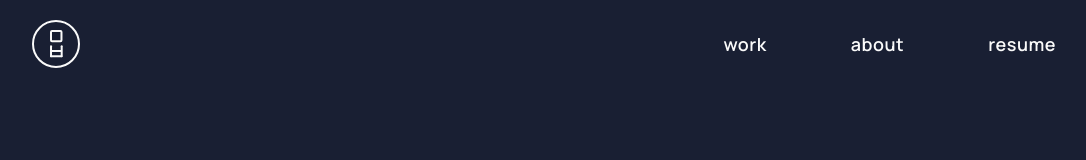
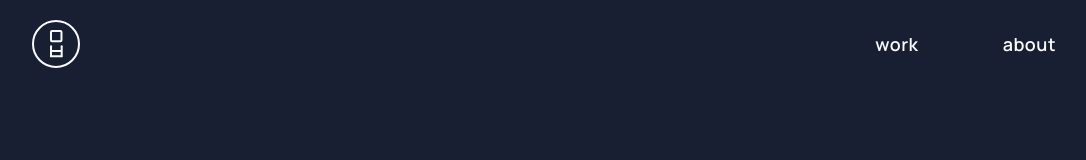
Before and after one commit to michellebaamonde/michellebaamonde.github.io, an Angular app: page / in a window 1280 px wide. Shown: the top 160 px of the page, without its empty margins (96-1182 px from the left). Built offline with nearby package versions, Linux system fonts and the light colour scheme.

Commit message:
remove resume

```diff
--- a/src/app/shell/header/header.component.ts
+++ b/src/app/shell/header/header.component.ts
@@ -11,7 +11,7 @@ import { ParamsService } from '../../service/params.service';
 export class HeaderComponent {
   currentRoute: string = '';
 
-  headerItems = ['work', 'about', 'resume']
+  headerItems = ['work', 'about']
 
   constructor(
     private router: Router,
@@ -26,14 +26,9 @@ export class HeaderComponent {
   }
 
   goTo(url): void {
-    if(url === 'resume'){
-      window.open('assets/Michelle Baamonde Resume.pdf')
+    if(url === 'work'){
+      this.paramsService.setWork();
     }
-    else {
-      if(url === 'work'){
-        this.paramsService.setWork();
-      }
-      this.router.navigate([url]);
-    }
+    this.router.navigate([url]);
   }
 }
```
Also changed, not shown: 1 other file (tests, documents, lock files or other folders).
